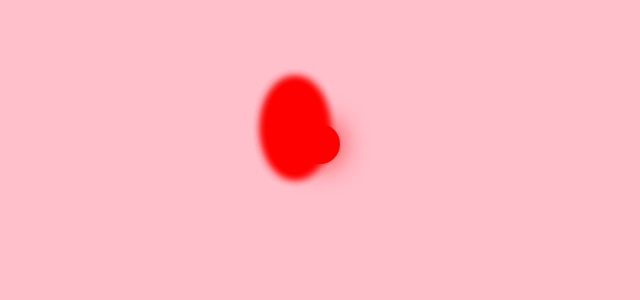
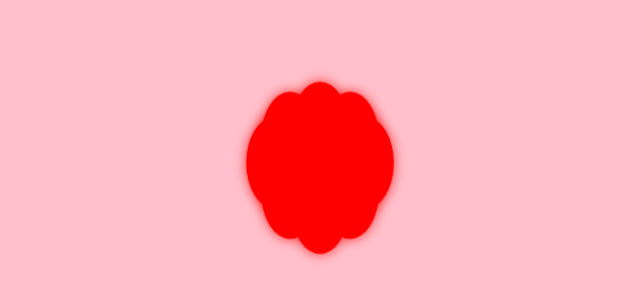
Before and after one commit to hydrojinnn/flower-nga, a plain HTML site: page index.html in a window 1280 px wide. Shown: the part 256-556 px from the top of the page, without its empty margins (320-960 px from the left). Drawn offline with Linux system fonts and the light colour scheme.

Commit message:
Update index.html

```diff
--- a/index.html
+++ b/index.html
@@ -32,14 +32,14 @@
             animation: heartbeat 1.5s infinite ease-in-out;
             box-shadow: 0 0 10px rgba(255, 0, 0, 0.8);
         }
-        .petal:nth-child(1) { transform: rotate(0deg) translateY(-30px); }
-        .petal:nth-child(2) { transform: rotate(45deg) translateY(-30px); }
-        .petal:nth-child(3) { transform: rotate(90deg) translateY(-30px); }
-        .petal:nth-child(4) { transform: rotate(135deg) translateY(-30px); }
-        .petal:nth-child(5) { transform: rotate(180deg) translateY(-30px); }
-        .petal:nth-child(6) { transform: rotate(225deg) translateY(-30px); }
-        .petal:nth-child(7) { transform: rotate(270deg) translateY(-30px); }
-        .petal:nth-child(8) { transform: rotate(315deg) translateY(-30px); }
+        .petal:nth-child(1) { top: 0; left: 25px; transform: rotate(0deg); }
+        .petal:nth-child(2) { top: 10px; left: 55px; transform: rotate(45deg) }
+        .petal:nth-child(3) { top: 35px; left: 70px; transform: rotate(90deg) }
+        .petal:nth-child(4) { top: 65px; left: 55px; transform: rotate(135deg) }
+        .petal:nth-child(5) { top: 80px; left: 25px; transform: rotate(180deg) }
+        .petal:nth-child(6) { top: 65px; left: -5px; transform: rotate(225deg) }
+        .petal:nth-child(7) { top: 35px; left: -20px; transform: rotate(270deg) }
+        .petal:nth-child(8) { top: 10px; left: -5px; transform: rotate(315deg) }
 
         /* Glowing Heart */
         .center {
```
